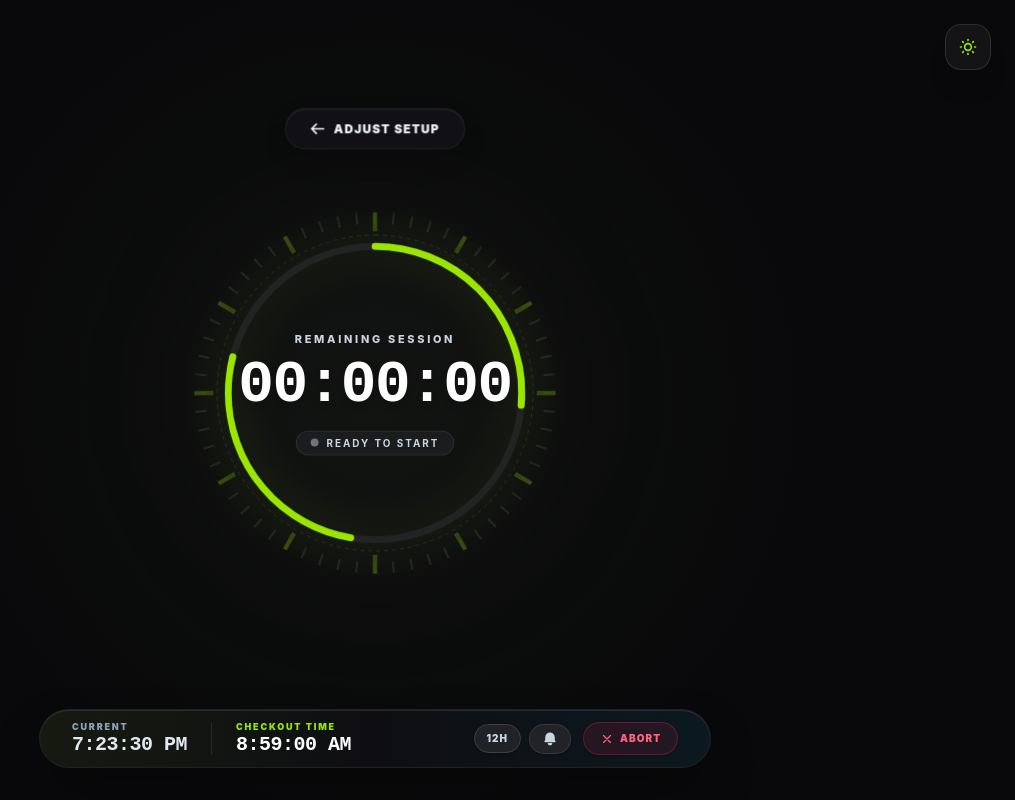
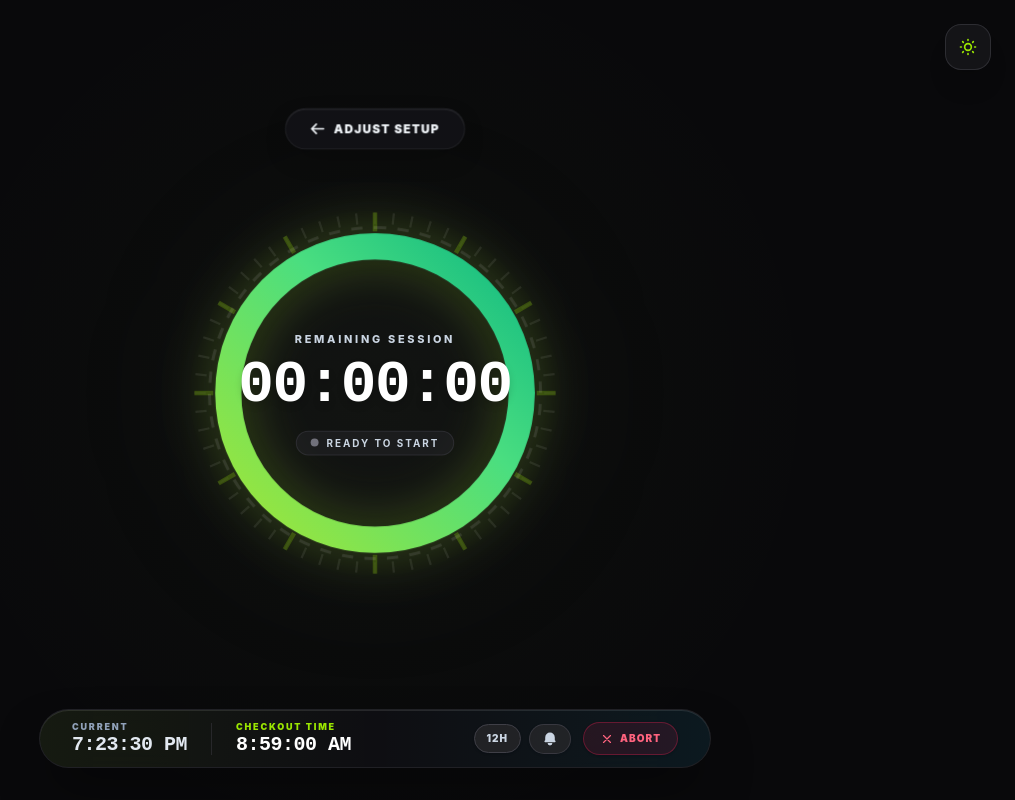
Before and after one commit to Sourav1018/office-time-calculator, a Vue app: page /app in a window 1280 px wide. Both pictures are taken after typing "5", "5" into the empty fields and a click on the button "CALCULATE CHECKOUT". Shown: the whole page, without its empty margins (265-1280 px from the left). Built offline with nearby package versions, Linux system fonts and the light colour scheme.

Commit message:
fix: keep 12H/24H toggle button always visible and add dynamic orbital motion and radar sweeper to AnimatedTimer

```diff
--- a/src/components/AnimatedTimer.vue
+++ b/src/components/AnimatedTimer.vue
@@ -12,9 +12,20 @@
       "
     ></div>
 
-    <!-- Outer Tick Marks Ring -->
+    <!-- Rotating Radar Scanner Sweep Accent -->
+    <div
+      v-if="isActive"
+      class="absolute inset-1.5 rounded-full border border-transparent animate-[spin_8s_linear_infinite] pointer-events-none opacity-70 z-10"
+      style="border-top-color: rgba(163, 230, 53, 0.8)"
+    ></div>
+
+    <!-- Outer Tick Marks Ring (Slow continuous rotation when active) -->
     <div class="absolute inset-0 z-0">
-      <svg class="w-full h-full opacity-60 dark:opacity-40" viewBox="0 0 100 100">
+      <svg
+        class="w-full h-full opacity-60 dark:opacity-40 transition-transform duration-1000"
+        :class="isActive ? 'animate-[spin_120s_linear_infinite]' : ''"
+        viewBox="0 0 100 100"
+      >
         <g transform="translate(50, 50)">
           <!-- 60 Minute Ticks -->
           <line
@@ -44,25 +55,34 @@
 
     <!-- Main SVG Gauge Ring -->
     <svg
-      class="w-full h-full transform -rotate-90 relative z-10 drop-shadow-[0_0_20px_rgba(163,230,53,0.3)]"
+      class="w-full h-full transform -rotate-90 relative z-10 drop-shadow-[0_0_25px_rgba(163,230,53,0.35)]"
+      viewBox="0 0 100 100"
     >
+      <defs>
+        <linearGradient id="limeProgressGradient" x1="0%" y1="0%" x2="100%" y2="100%">
+          <stop offset="0%" stop-color="#a3e635" />
+          <stop offset="60%" stop-color="#4ade80" />
+          <stop offset="100%" stop-color="#10b981" />
+        </linearGradient>
+      </defs>
+
       <!-- Outer Decorative Accent Ring -->
       <circle
-        cx="50%"
-        cy="50%"
-        r="42%"
+        cx="50"
+        cy="50"
+        r="44"
         stroke="currentColor"
-        stroke-width="1"
-        stroke-dasharray="4 4"
+        stroke-width="0.8"
+        stroke-dasharray="3 3"
         fill="transparent"
         class="text-slate-300/40 dark:text-white/10"
       />
 
       <!-- Background Track -->
       <circle
-        cx="50%"
-        cy="50%"
-        r="39%"
+        cx="50"
+        cy="50"
+        r="39"
         stroke="currentColor"
         stroke-width="7"
         fill="transparent"
@@ -71,16 +91,32 @@
 
       <!-- Animated Progress Circle Track -->
       <circle
-        cx="50%"
-        cy="50%"
-        r="39%"
-        stroke="currentColor"
+        cx="50"
+        cy="50"
+        r="39"
+        stroke="url(#limeProgressGradient)"
         stroke-width="7"
         fill="transparent"
         stroke-linecap="round"
-        class="text-lime-500 dark:text-lime-400 transition-all duration-1000 ease-linear"
+        class="transition-all duration-1000 ease-linear"
         :style="{ strokeDasharray: circumference, strokeDashoffset: dashOffset }"
       />
+
+      <!-- Leading Glowing Orbital Particle Head (Travels along green arc) -->
+      <g v-if="isActive && progress > 0 && progress < 100">
+        <!-- Outer Glowing Pulsing Aura -->
+        <circle :cx="headX" :cy="headY" r="4" fill="#a3e635" class="animate-ping opacity-80" />
+        <!-- Solid Bright Particle Point -->
+        <circle
+          :cx="headX"
+          :cy="headY"
+          r="3"
+          fill="#a3e635"
+          class="drop-shadow-[0_0_8px_#a3e635]"
+        />
+        <!-- Center Core Light -->
+        <circle :cx="headX" :cy="headY" r="1.5" fill="#ffffff" />
+      </g>
     </svg>
 
     <!-- Center Digit Content -->
@@ -147,12 +183,27 @@ const props = defineProps({
   },
 })
 
-// Radius is 39% now.
+// Radius is 39 in SVG (100x100 viewBox). Circumference = 2 * PI * 39
 const circumference = 2 * Math.PI * 39
 
 const dashOffset = computed(() => {
   const progressPercent = Math.max(0, Math.min(100, props.progress))
   return circumference - (progressPercent / 100) * circumference
+})
+
+// Calculate exact (x, y) coordinates of leading arc head for orbital particle dot
+const headX = computed(() => {
+  const progressPercent = Math.max(0, Math.min(100, props.progress))
+  const angleDeg = (progressPercent / 100) * 360 - 90
+  const rad = (angleDeg * Math.PI) / 180
+  return 50 + 39 * Math.cos(rad)
+})
+
+const headY = computed(() => {
+  const progressPercent = Math.max(0, Math.min(100, props.progress))
+  const angleDeg = (progressPercent / 100) * 360 - 90
+  const rad = (angleDeg * Math.PI) / 180
+  return 50 + 39 * Math.sin(rad)
 })
 
 const formattedTime = computed(() => props.timeLeft)
--- a/src/components/DataDeck.vue
+++ b/src/components/DataDeck.vue
@@ -45,9 +45,8 @@
         class="flex items-center justify-between w-full sm:w-auto gap-3 relative z-10 border-t pt-3 sm:border-0 sm:pt-0 border-slate-200/50 dark:border-zinc-800"
       >
         <div class="flex items-center gap-2">
-          <!-- 12H / 24H Toggle Chip -->
+          <!-- 12H / 24H Toggle Chip (Always visible) -->
           <button
-            v-if="isPM"
             @click="$emit('toggle-format')"
             class="px-3 py-1.5 rounded-full border transition-all duration-300 text-[10px] font-black tracking-widest uppercase shadow-sm active:scale-95"
             :class="
@@ -117,7 +116,7 @@
 </template>
 
 <script setup>
-import { ref, onMounted, onUnmounted, computed } from 'vue'
+import { ref, onMounted, onUnmounted } from 'vue'
 
 const props = defineProps({
   endTime: {
@@ -139,22 +138,6 @@ defineEmits(['reset', 'toggle-sound', 'toggle-format'])
 const currentTime = ref('')
 const currentHours = ref(0)
 let interval = null
-
-// Check if PM (Checking current hours >= 12 OR if endTime contains 'PM' or is > 12h-ish)
-const isPM = computed(() => {
-  // Check Current Time
-  if (currentHours.value >= 12 && currentHours.value < 24) return true
-
-  // Check Out Time (Simple string check for 12h mode, or basic assumption if 24h mode?)
-  // Actually simplicity: if current time is PM, the button appears.
-  // If out time is PM (e.g. 5:48 PM), we definitely want to see it too.
-  if (props.endTime.includes('PM')) return true
-
-  // If in 24h mode, endTime is like 17:48.
-  // We can just rely on user toggling it back if they want.
-  // The requirement was "if current or out time is in PM".
-  return false
-})
 
 function updateTime() {
   const now = new Date()
```
